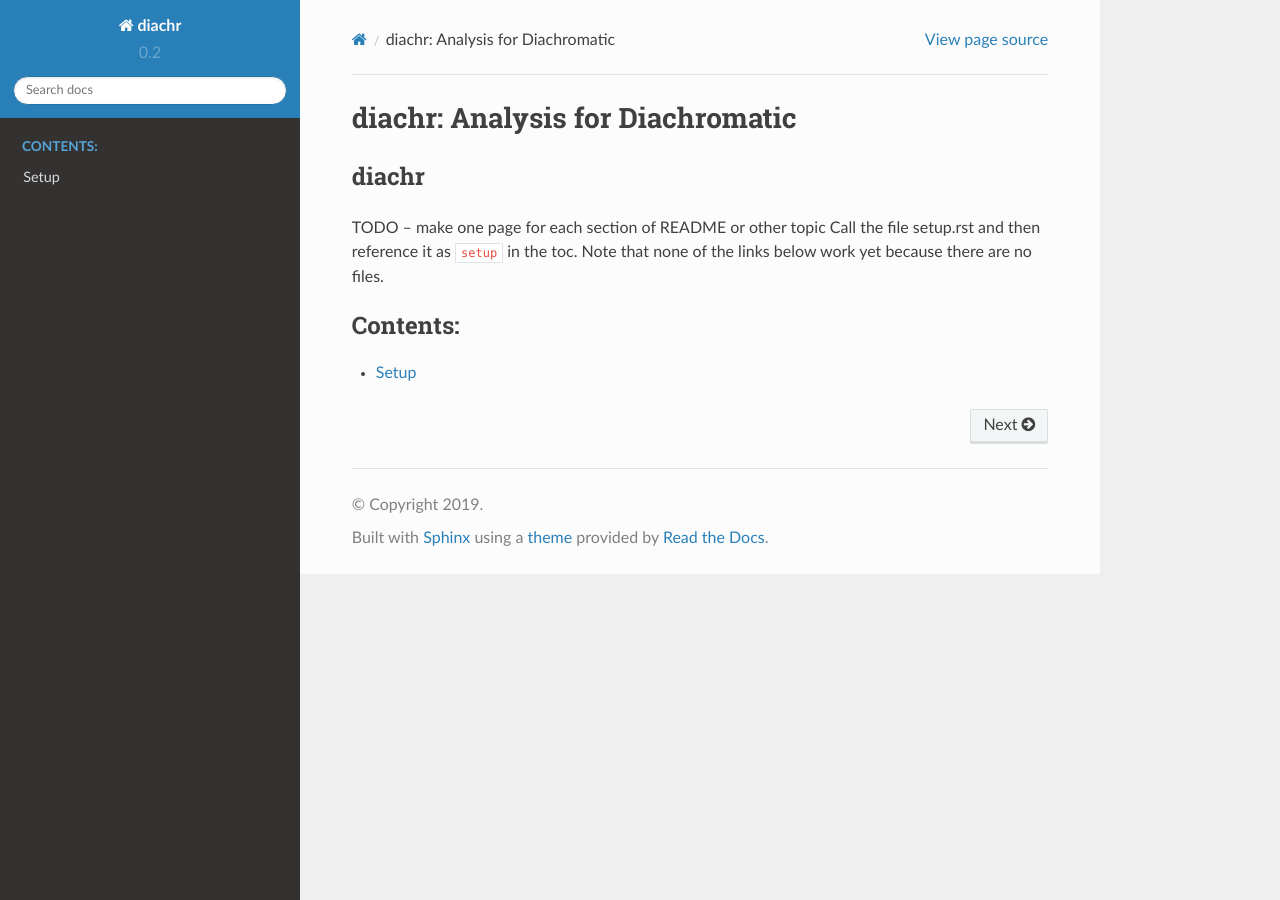
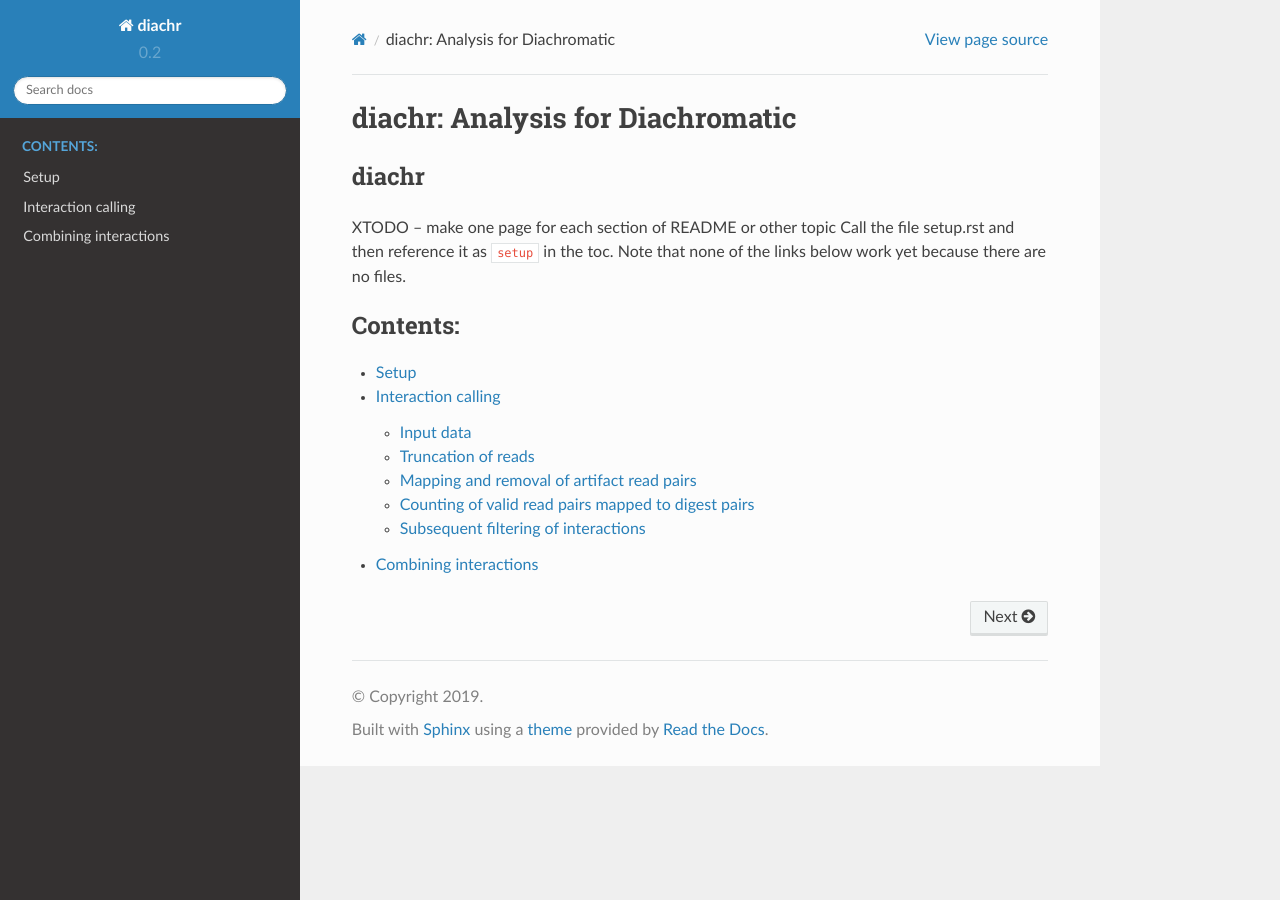
Before and after one commit to hansenp/diachrscripts, a Sphinx documentation site: the page built from docs/index.rst, in a window 1280 px wide. Built offline with Sphinx 7.4.7 and the Read the Docs theme 2.0.0, drawn with Linux system fonts in a browser that asks for light colours; part of the change alters nothing that is shown.

```diff
--- /dev/null
+++ b/docs/combining_interactions.rst
@@ -0,0 +1,6 @@
+.. _RST_Combining_interactions
+######################
+Combining interactions
+######################
+
+XXXX
--- a/docs/index.rst
+++ b/docs/index.rst
@@ -5,7 +5,7 @@ diachr: Analysis for Diachromatic
 diachr
 ~~~~~~
 
-TODO -- make one page for each section of README or other topic
+XTODO -- make one page for each section of README or other topic
 Call the file setup.rst and then reference it as ``setup`` in the toc.
 Note that none of the links below work yet because there are no files.
 
@@ -16,3 +16,5 @@ Note that none of the links below work yet because there are no files.
    :caption: Contents:
 
    setup
+   interaction_calling
+   combining_interactions
--- /dev/null
+++ b/docs/interaction_calling.rst
@@ -0,0 +1,320 @@
+###################
+Interaction calling
+###################
+
+
+We used the Java program Diachromatic to derive interactions from
+unprocessed capture Hi-C reads.
+There is already a
+`publication <https://www.ncbi.nlm.nih.gov/pmc/articles/PMC6678864/>`_
+and a
+`detailed documentation <https://diachromatic.readthedocs.io/en/latest/index.html>`_
+on this program.
+This section is intended to give a brief overview
+and to describe the details of the analysis of the
+`capture Hi-C dataset for 17 hematopoietic cell types <https://www.ncbi.nlm.nih.gov/pmc/articles/PMC5123897/>`_.
+
+The input of Diachromatic essentially consists of the following:
+
+1. Paired-end read data in FASTQ format
+2. A bowtie2 index for the reference sequence to which the reads will be mapped
+3. The restriction enzyme that was used to generate the data
+4. A file that contains the restriction fragments (or digests) of the entire genome that result from digestion with the restriction enzyme
+
+Diachromatic processes the data in three steps:
+
+1. Truncation of reads
+2. Mapping and removal of artifact read pairs
+3. Counting of read pairs that map to the same digest pairs
+
+In the following subsection you will be guided through
+the analysis with Diachromatic so that every step can be followed exactly.
+
+**********
+Input data
+**********
+
+Paired-end data in FASTQ format
+===============================
+
+For paired-end data, the reads of the read pairs are typically in two different files,
+one for the forward reads (``R1``) and one for the reverse reads (``R2``).
+For the data on the hematopoietic cell types,
+the downloadable reads for given replicates are divided into multiple FASTQ files
+(beyond the division into ``R1`` and ``R2``).
+For each replicate, we have merged the files by writing their contents
+into two new files, one for ``R1`` and one for ``R2``.
+We made sure that the files for ``R1`` and ``R2`` are in sync,
+i.e. that two reads with the same row index form a pair.
+For example, we have the following file pairs for replicate 1 on megakaryocytes:
+
+.. code-block:: console
+
+    EGAF00001274989.fq, EGAF00001274990.fq
+    EGAF00001274991.fq, EGAF00001274992.fq
+    EGAF00001274993.fq, EGAF00001274994.fq
+
+In each line, the first file belongs to ``R1`` and the second file to ``R2``.
+We wrote these files into two new files as follows:
+
+.. code-block:: console
+
+    cat EGAF00001274989.fq EGAF00001274991.fq EGAF00001274993.fq > MK/JAV_MK_R10_1.fastq
+    cat EGAF00001274990.fq EGAF00001274992.fq EGAF00001274994.fq > MK/JAV_MK_R10_2.fastq
+
+In table TODO.xls,
+we have documented which original files were concatenated in which order.
+
+
+bowtie2 index for reference sequence
+====================================
+
+Diachromatic uses bowtie2 to map reads to a reference sequence,
+which requires an index for the reference sequence.
+Such an index can be created with bowtie2 or a pre-calculated index can be downloaded.
+For the data on the hematopoietic cell types,
+we used the reference sequence hg38 and downloaded a pre-calculated index from here:
+
+.. code-block:: console
+
+    ftp://ftp.ncbi.nlm.nih.gov/genomes/archive/old_genbank/Eukaryotes/vertebrates_mammals/Homo_sapiens/GRCh38/seqs_for_alignment_pipelines/GCA_000001405.15_GRCh38_no_alt_analysis_set.fna.bowtie_index.tar.gz
+
+Note that the index consists of several files:
+
+.. code-block:: console
+
+    hg38.1.bt2
+    hg38.2.bt2
+    hg38.3.bt2
+    hg38.4.bt2
+    hg38.rev.1.bt2
+    hg38.rev.2.bt2
+
+Only the path together with the prefix (``hg38``) of these files are passed to Diachromatic.
+
+
+Restriction enzyme an digest map
+================================
+
+For the dataset on the 17 hematopoietic cell types,
+the enzyme *HindIII* with the recognition sequence ``AAGCTT`` was used.
+Diachromatic reports individual interactions as a pair of restriction fragments (or digest pairs)
+along with the number of read pairs that map to this digest pair.
+This requires the coordinates of all digests in the reference genome
+that are passed to Diachromatic in form of a text file,
+which we refer to as digest map.
+For a given restriction enzyme and a reference genome,
+a corresponding digest map can be created with the GOPHER software
+`as described in the documentation <https://diachromatic.readthedocs.io/en/latest/digest.html>`_.
+These are the first few line of such a digest map:
+
+.. code-block:: console
+
+    Chromosome      Fragment_Start_Position Fragment_End_Position   Fragment_Number 5'_Restriction_Site     3'_Restriction_Site     Length  5'_GC_Content   3'_GC_Content   5'_Repeat_Content       3'_Repeat_Content       Selected        5'_Probes       3'_Probes
+    chr1    1       16007   1       None    HindIII 16007   0.000   0.000   0.000   0.003   F       0       0
+    chr1    16008   24571   2       HindIII HindIII 8564    0.018   0.018   0.000   0.015   F       0       0
+    chr1    24572   27981   3       HindIII HindIII 3410    0.046   0.046   0.000   0.044   F       0       0
+    chr1    27982   30429   4       HindIII HindIII 2448    0.035   0.035   0.047   0.043   F       0       0
+
+To ensure consistency,
+we recommend creating the digest map from the same FASTA file that was used
+to create the bowtie2 index.
+
+
+*******************
+Truncation of reads
+*******************
+
+Use Diachromatic to truncate the read pairs given in FASTQ format as follows:
+
+.. code-block:: console
+
+    java -jar Diachromatic.jar truncate \
+       -e HindIII \
+       -q MK/JAV_MK_R10_R1.fastq.gz \
+       -r MK/JAV_MK_R10_R2.fastq.gz \
+       -o MK \
+       -x JAV_MK_R10
+
+
+Diachromatic has an internal list of common restriction enzymes
+and will use the appropriate recognition sequence and cutting positions
+for ``-e HindIII``.
+We use the previously downloaded and concatenated FASTQ files
+for the forward (R1, ``-q``) and reverse (R2, ``-r``) as input.
+An already existing directory for the output (``-o``) and a prefix
+for all generated files (``-x``) can also be specified.
+For capture Hi-C data, we don't use the ``--sticky-ends`` option,
+i.e. we assume that the sticky ends resulting from the restriction
+have been filled in.
+More details on the truncation of reads can be found in the
+`relevant section of the Diachromatic documentation <https://diachromatic.readthedocs.io/en/latest/truncate.html>`_.
+
+
+******************************************
+Mapping and removal of artifact read pairs
+******************************************
+
+Use Diachromatic to map the the truncated read pairs to the reference sequence as follows:
+
+.. code-block:: console
+
+    java -jar Diachromatic.jar align \
+       -bsu \
+       -d <DIGEST_MAP> \
+       -q MK/JAV_MK_R10.truncated_R1.fastq.gz \
+       -r MK/JAV_MK_R10.truncated_R2.fastq.gz \
+       -b <BOWTIE2_EXECUTABLE> \
+       -i <BOWTIE2_INDEX>/hg38 \
+       -p 32 \
+       -j \
+       -o MK \
+       -x JAV_MK_R10
+
+In addition to mapping, Diachromatic removes duplicated read pairs and
+keeps track of the number of read pairs for different duplication levels.
+Depending on the size of the input and the actual duplication rate,
+this can take up a lot of memory.
+We therefore recommend having 16 to 32 GB memory available.
+
+We use the more stringent mode of Diachromatic to define uniquely mapped reads,
+i.e. reads that map to only one location (``-bsu``).
+In order to determine artifact read pairs,
+for example pairs mapped to the same digest,
+the previously created digest map is required (``-d``).
+We map the truncated reads from the previous step (``-q,-r``) to ``hg38``.
+
+Diachromatic uses bowtie2 to map the reads to the reference genome.
+To do this,
+an executable bowtie2 file and an index for the reference must be specified (``-b``, ``-i``).
+We use 32 threads for the maapping with bowtie2 (``-p``).
+
+For possible subsequent investigation,
+we write the rejected artifact read pairs to an extra BAM file (``-j``).
+The valid read pairs are always written to a BAM file
+with the suffix ``.valid_pairs.aligned.bam``.
+We note that these files do not contain any read pairs that have
+been mapped to non-canonical chromosomes
+(e.g. ``chrUn_GL000216v2``).
+The reads of a pair are mapped independently to all chromosomes,
+but a pair for which at least one read is mapped to a non-canonical
+chromosome cannot be re-paired.
+This is the relevant section in the
+`Diachromatic source code <https://github.com/TheJacksonLaboratory/diachromatic/blob/master/src/main/java/org/jax/diachromatic/align/ReadPair.java>`_.
+
+.. code-block:: java
+
+    // check if both reads are not on random chromosomes or EBV for hg38
+    if (R1.getReferenceName().contains("_") || R2.getReferenceName().contains("_") || R1.getReferenceName().contains("EBV")|| R2.getReferenceName().contains("EBV")) {
+        this.isPaired = false;
+    }
+
+The output can be redirected and given prefixes as with the ``truncate`` command.
+More details on the mapping and removal of artifact read pairs can be found in the
+`relevant section of the Diachromatic documentation <https://diachromatic.readthedocs.io/en/latest/mapping.html>`_.
+
+***************************************************
+Counting of valid read pairs mapped to digest pairs
+***************************************************
+
+Use Diachromatic to count valid read pairs between interacting digest pairs as follows:
+
+.. code-block:: console
+
+    java -jar Diachromatic.jar count \
+       -d <DIGEST_MAP>  \
+       -v JAV_MK_R10.valid_pairs.aligned.bam \
+       -s \
+       -o MK \
+       -x JAV_MK_R10
+
+In Diachromatic, interactions are defined as digest pairs that have at least
+one supporting read pair.
+In this step, the supporting read pairs for individual interactions are counted.
+To do this, the digest map is required (``-d``).
+We use the unique valid pairs from the previous step as input (``-v``),
+i.e. duplicates and artifact read pairs have been removed.
+We use the ``-s`` option so that the simple and twisted read pairs counts
+of individual interactions are reported separately.
+Note that the ``-s`` option is currently only available on the ``develop`` branch
+of the GitHub repository for Diachromatic.
+
+More details on counting read pairs between interacting digest regions can be found in the
+`relevant section of the Diachromatic documentation <https://diachromatic.readthedocs.io/en/latest/count.html>`_.
+
+The interactions with their read pair counts are written to the following file:
+
+.. code-block:: console
+
+    MK/JAV_MK_R10.interaction.counts.table.tsv
+
+
+These are the first few lines from such a file:
+
+.. code-block:: console
+
+    chr1    46297999   46305684   A   chr1    51777391   51781717   I   2:1
+    chr17   72411026   72411616   I   chr17   72712662   72724357   I   3:2
+    chr7    69513952   69514636   I   chr7    87057837   87061499   A   4:3
+    chr11    9641153    9642657   I   chr11   47259263   47272706   A   5:4
+
+Each line represents one interaction.
+Columns 1 to 3 and 5 to 7 contain the coordinates of the digest pair,
+whereby the smaller coordinates are always in columns 1 to 3.
+
+In column 4 and 8 there is either an ``A`` or an ``I``,
+where column 4 belongs to the first and column 8 belongs to the second digest.
+An ``A`` means that the corresponding digest was selected for target enrichment
+and an ``I`` means that it was not selected.
+The information about digests that were selected for enrichment
+is taken from the digest map that was generated with GOPHER.
+When generating the digest map with GOPHER,
+we used the shortcut option *All protein coding genes*
+because the analyzed data comes from a whole-promoter capture Hi-C
+experiment.
+This has the effect that all digests which contain at least on TSS
+and are potentially suited for enrichment are marked with an ``A``
+and all others with an ``I``.
+The digests marked with an ``A`` do not exactly correspond to the digests
+that were actually selected for the experiment.
+This is due to different annotations as well as different criteria
+for the selection of enrichable digests.
+Therefore, we only used the markings with ``A`` and ``I`` at the beginning
+to roughly asses the how well the enrichment worked.
+For the following,
+we did not use these markings with ``A`` and ``I``,
+but instead a list of enriched digests from the original publication
+of Javierre et al. 2016 (see below).
+To make it easier to distinguish,
+we denote enriched enriched digests with an ``E`` and non-enriched
+digests with an ``N``, when using the annotation from this list.
+
+The last columnn in a Diachromatic interaction file
+shows the counts of simple and twisted read pairs
+separated by a colon.
+For example, ``5:4`` means that five simple and four twisted
+read pairs were counted for an interaction.
+
+************************************
+Subsequent filtering of interactions
+************************************
+
+We filtered out interactions between different chromosomes (trans).
+From the remaining interactions (cis),
+we have filtered out short interactions with a distance 20,000 bp
+and interactions with and on chromosome ``chrM``.
+We implemented the filtering with the
+`command line tool AWK <https://en.wikipedia.org/wiki/AWK>`_:
+
+.. code-block:: console
+
+    awk '{if($1==$5 && $6-$3>=20000){print $0}}' MK/JAV_MK_R10.interaction.counts.table.tsv \
+       | grep -v chrM \
+       | gzip > MK/gzdir/JAV_MK_R10.interaction.counts.table.clr_200000.tsv.gz
+
+The filtered interactions are written to a gzip-compressed file
+in a directory ``gzdir``.
+This is where the interactions for all replicates are written
+and from there they are read in by the script ``01_combine_interactions_from_replicates.py`` (see below).
+
+:ref:`RST_Combining_interactions`
```
